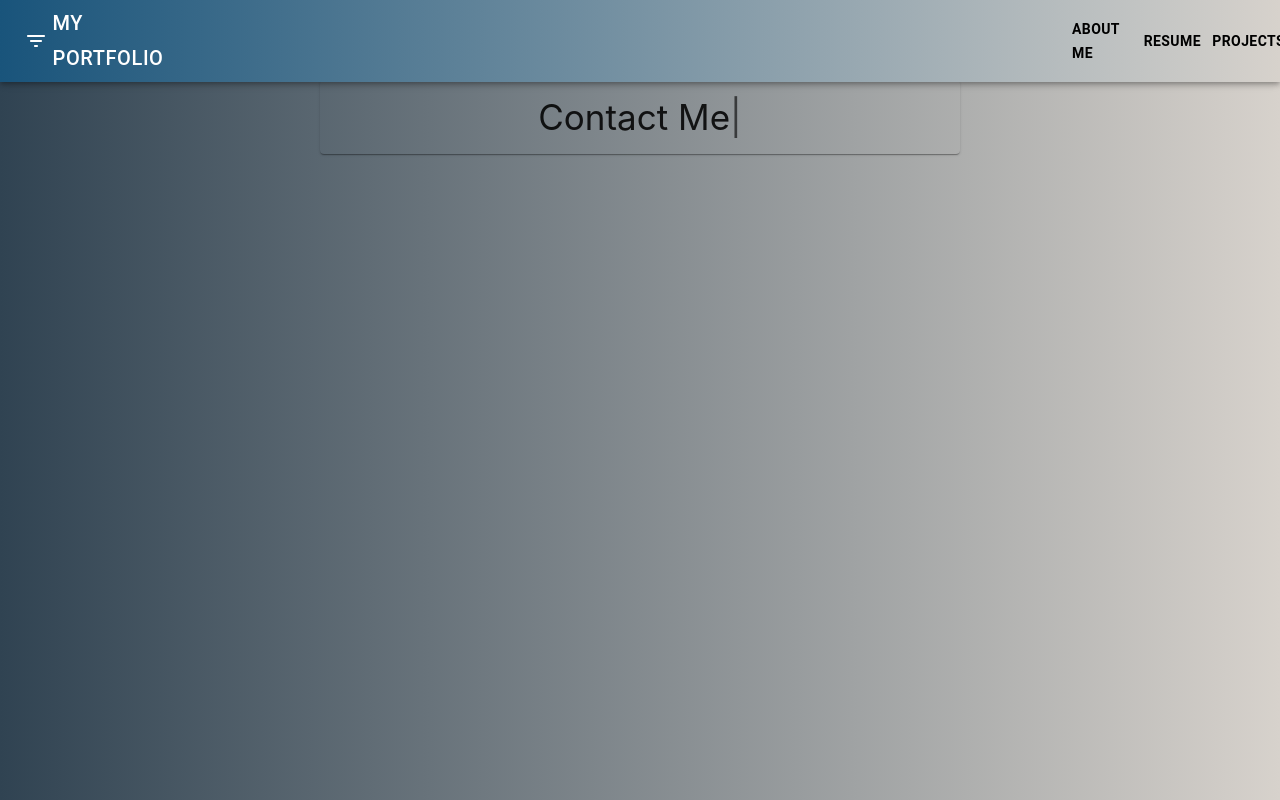
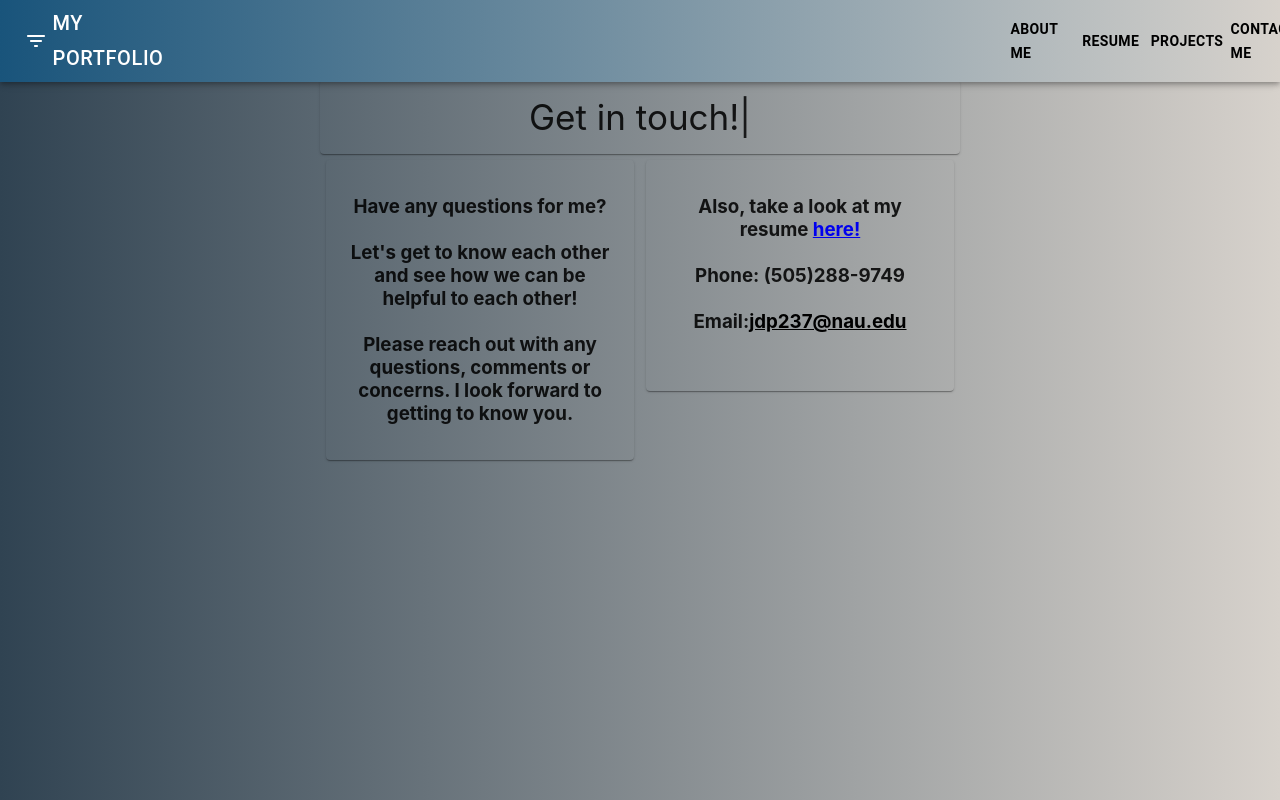
Before and after one commit to Jdilla1212/Portfolio, a React (Create React App) app in the folder myportfolio/: page /contact in a window 1280 px wide. Built offline with nearby package versions, Linux system fonts and the light colour scheme.

Commit message:
incorporate contact page

```diff
--- a/myportfolio/src/components/Contact/contact.js
+++ b/myportfolio/src/components/Contact/contact.js
@@ -16,6 +16,12 @@ const useStyles = makeStyles((theme) => ({
       marginTop: "5%",
       fontSize: "35px",
     },
+    contactContents: {
+        padding: theme.spacing(2),
+    textAlign: "center",
+    backgroundColor: "transparent",
+    margin: "2%",
+    }
   }));
 
 const Contact = () => {
@@ -25,7 +31,41 @@ const Contact = () => {
             <Grid container>
         <Grid item sm={12}>
           <Paper className={classes.header}>
-            <Typed strings={["Contact Me"]} typeSpeed={40} />
+            <Typed strings={["Get in touch!"]} typeSpeed={40} />
+          </Paper>
+        </Grid>
+        <Grid item xs={12} sm={12} md={6}>
+            <Paper className={classes.contactContents}>
+          <h3>
+            {/* <img src={Dilla} alt="Dilla" id="dilla" /> */}
+            Have any questions for me?
+            <br />
+            <br />
+            Let's get to know each other and see how we can be helpful to each other! <br />
+            <br /> Please reach out with any questions, comments or concerns.  I look forward to getting to know you.
+          </h3>
+          </Paper>
+        </Grid>
+        <Grid item xs={12} sm={12} md={6}>
+        <Paper className={classes.contactContents}>
+        <h3>
+            Also, take a look at my resume <a
+              href="https://docs.google.com/document/d/1Q6pys7prXz8e5Ph4MIIiqjesQMnX0YLegeVlniowWnY/edit?usp=sharing"
+              rel="noopener noreferrer"
+              target="_blank"
+            >
+              here!
+            </a>
+            <br />
+            <br />
+            Phone: (505)288-9749
+            <br />
+            <br />
+            Email:
+            <a href="mailto:jdp237@nau.edu" target="_top" style={{color:'black'}}>jdp237@nau.edu</a>
+            <br />
+            <br />
+          </h3>
           </Paper>
         </Grid>
         </Grid>
--- a/myportfolio/src/components/Navbar/Navbar.js
+++ b/myportfolio/src/components/Navbar/Navbar.js
@@ -14,7 +14,7 @@ import ChevronRightIcon from "@material-ui/icons/ChevronRight";
 import ListItem from "@material-ui/core/ListItem";
 import ListItemIcon from "@material-ui/core/ListItemIcon";
 import ListItemText from "@material-ui/core/ListItemText";
-// import ContactMail from "@material-ui/icons/ContactMail";
+import ContactMail from "@material-ui/icons/ContactMail";
 import AssignmentIcon from '@material-ui/icons/Assignment';
 import ListRoundedIcon from '@material-ui/icons/ListRounded';
 import FolderRoundedIcon from '@material-ui/icons/FolderRounded';
@@ -94,7 +94,7 @@ const useStyles = makeStyles((theme) => ({
     padding: theme.spacing(0, 1),
     color: "black",
     fontWeight: "bold",
-    marginLeft: "75%",
+    marginLeft: "70%",
   }
 }));
 
@@ -114,11 +114,11 @@ const menuItems = [
     listText: "Projects",
     href: "/projects"
   },
-  // {
-  //   listIcon: <ContactMail />,
-  //   listText: "Contact Me",
-  //   href: "/contact"
-  // },
+  {
+    listIcon: <ContactMail />,
+    listText: "Contact Me",
+    href: "/contact"
+  },
 ];
 
 export default function Navbar() {
@@ -194,7 +194,7 @@ export default function Navbar() {
           >
             PROJECTS
           </Button>
-          {/* <Button
+          <Button
             href="/contact"
             className={classes.navigationLinks}
             component="button"
@@ -202,7 +202,7 @@ export default function Navbar() {
             onClick={handleDrawerClose}
           >
             CONTACT ME
-          </Button> */}
+          </Button>
           </Hidden>
         </Toolbar>
       </AppBar>
```
Also changed, not shown: 1 other file (tests, documents, lock files or other folders).
